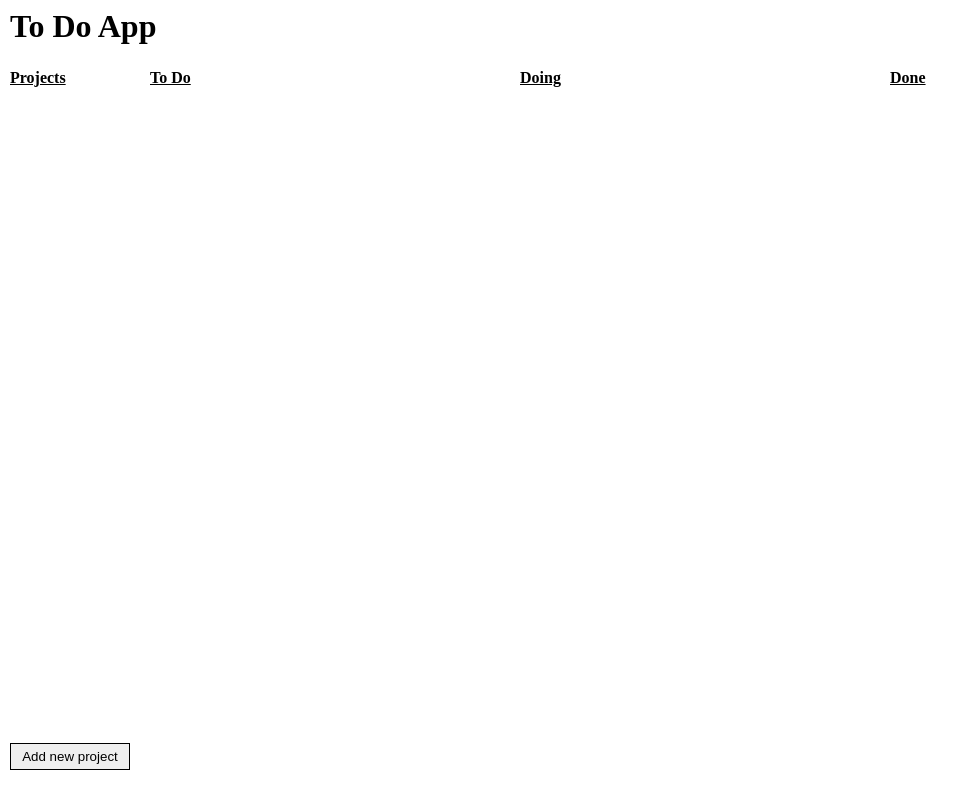
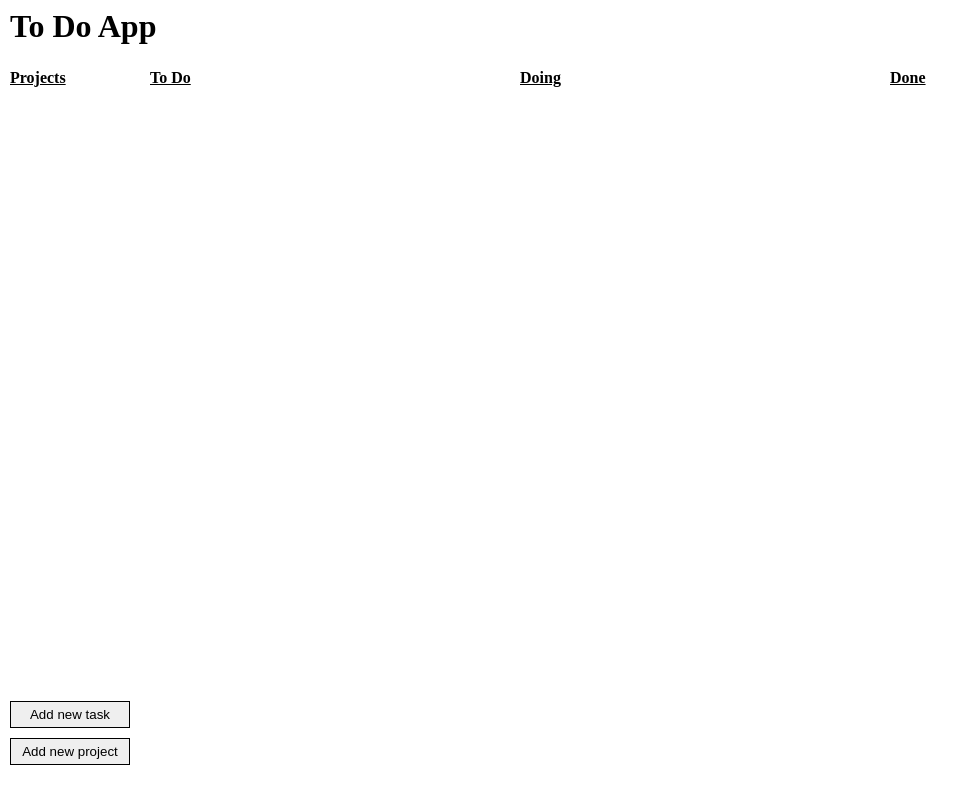
Before and after one commit to weitingyp/todo-app, a website built with webpack: page src/template.html in a window 1280 px wide. Shown: the whole page, without its empty margins (0-979 px from the left). Built offline with nearby package versions, Linux system fonts and the light colour scheme.

Commit message:
feat: add create task button with styling

```diff
--- a/src/styles.css
+++ b/src/styles.css
@@ -72,7 +72,7 @@ table {
     grid-area: nav;
     display: grid;
     grid-template-columns: 1fr;
-    grid-template-rows: auto 1fr auto;
+    grid-template-rows: auto 1fr auto auto;
 }
 
 #task-container{
@@ -135,13 +135,16 @@ h2, h3{
     margin: 0;
 }
 
-#add-proj-btn{
+#add-proj-btn
+, #add-task-btn{
     border: 1px solid black;
     padding: 5px;
-    margin: 0;
+    margin: 5px 0px;
 }
 
-#add-proj-btn:hover, .nav-proj-title:hover{
+#add-proj-btn:hover
+, #add-task-btn:hover
+, .nav-proj-title:hover{
     text-decoration: underline;
 }
 
--- a/src/template.html
+++ b/src/template.html
@@ -11,6 +11,7 @@
         <div id="nav">
             <h2>Projects</h2>
             <ul id="proj-list"></ul>
+            <button id="add-task-btn">Add new task</button>
             <button id="add-proj-btn">Add new project</button>
         </div>
         <div id="task-container">
```
